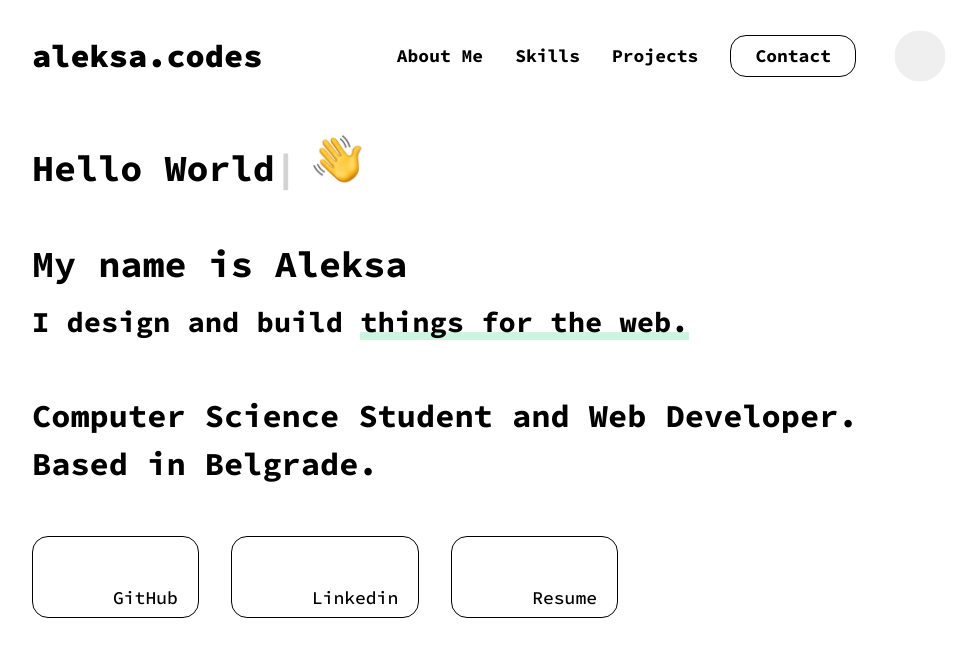
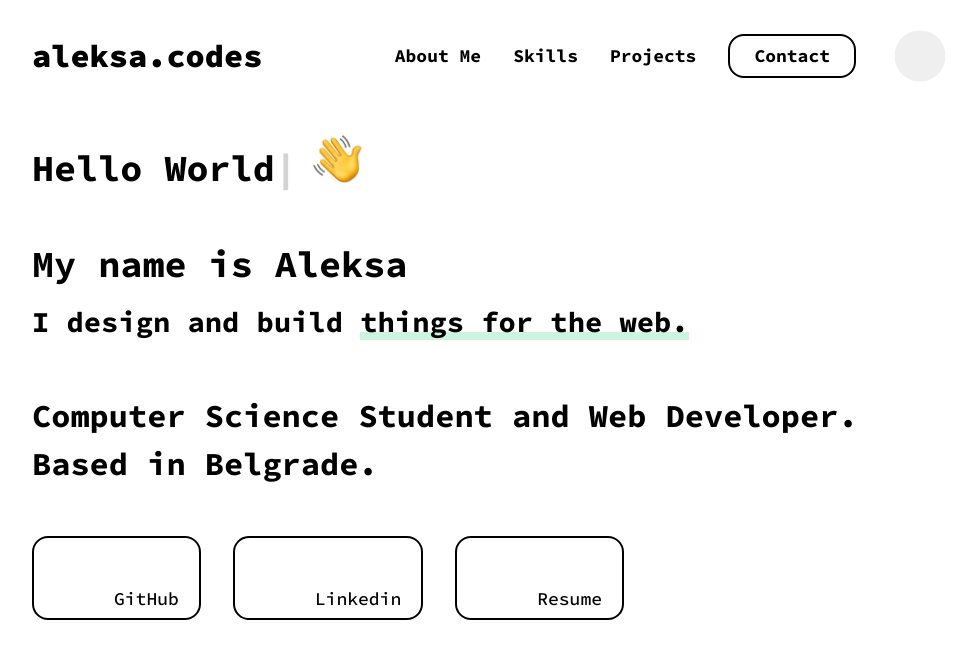
Before and after one commit to aleksa-codes/portfolio-v1, a Next.js app: page / in a window 1280 px wide. Shown: the top 658 px of the page, without its empty margins (148-1124 px from the left). Built offline with nearby package versions, Linux system fonts and the light colour scheme; some icons are missing.

Commit message:
Fix: increase border for rounded buttons

```diff
--- a/src/styles/Nav.module.css
+++ b/src/styles/Nav.module.css
@@ -45,7 +45,7 @@
   height: auto;
   font-weight: 700;
   border-radius: 1rem;
-  border: 1px solid rgb(0, 0, 0);
+  border: 2px solid rgb(0, 0, 0);
   background: rgba(0, 0, 0, 0)
     linear-gradient(to right, rgb(0, 0, 0) 50%, rgb(255, 255, 255) 50%) repeat
     scroll right bottom / 205% 100%;
@@ -213,7 +213,7 @@
   color: white;
 }
 [data-theme='dark'] .contactBtn {
-  border: 1px solid rgb(255, 255, 255);
+  border: 2px solid rgb(255, 255, 255);
   background: rgb(255, 255, 255)
     linear-gradient(to right, rgb(255, 255, 255) 50%, #121212 50%) repeat scroll
     right bottom / 205% 100%;
--- a/src/styles/globals.css
+++ b/src/styles/globals.css
@@ -116,7 +116,7 @@ p {
   height: auto;
   font-weight: 500;
   border-radius: 1rem;
-  border: 1px solid rgb(0, 0, 0);
+  border: 2px solid rgb(0, 0, 0);
   background: rgba(0, 0, 0, 0)
     linear-gradient(to right, rgb(0, 0, 0) 50%, rgb(255, 255, 255) 50%) repeat
     scroll right bottom / 205% 105%;
@@ -358,7 +358,7 @@ p {
     right bottom / 205% 100%;
   background-position-x: right;
   background-position-y: bottom;
-  border: 1px solid rgb(255, 255, 255);
+  border: 2px solid rgb(255, 255, 255);
 }
 
 [data-theme='dark'] .social > a:hover {
```
